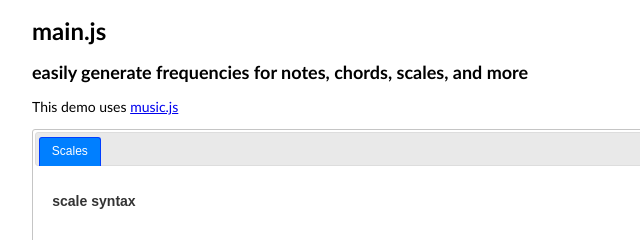
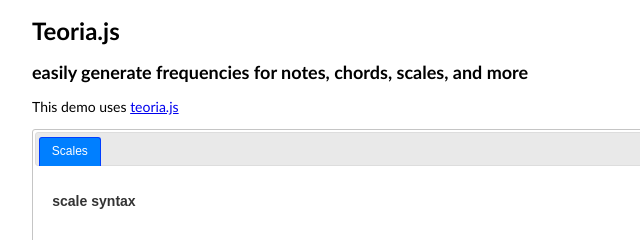
Before and after one commit to BillyChick/Teoria_Musicjs_merge, a plain HTML site: page index.html in a window 1280 px wide. Shown: the top 240 px of the page, 128-768 px from the left. Drawn offline with nearby package versions, Linux system fonts and the light colour scheme.

Commit message:
title and link changes
to avoid confusion!

```diff
--- a/index.html
+++ b/index.html
@@ -65,9 +65,9 @@
 </head>
 <body>
 
-<h1>main.js</h1>
+<h1>Teoria.js</h1>
 <h2>easily generate frequencies for notes, chords, scales, and more</h2>
-<p id="desc">This demo uses <a href="https://github.com/GregJ/music.js" target="_blank">music.js</a></p>
+<p id="desc">This demo uses <a href="https://github.com/saebekassebil/teoria" target="_blank">teoria.js</a></p>
 <div id="tabs">
 	<ul>
 		<li><a href="#tabs-scales">Scales</a></li>
@@ -110,7 +110,6 @@
 				<option value="aeolian">minor</option>
 				<option value="mixolydian">mixolydian</option>
 				<option value="dorian">dorian</option>
-				<option value="minor pentatonic">minor pentatonic</option>
 			</select>
 		</div>
 
```
